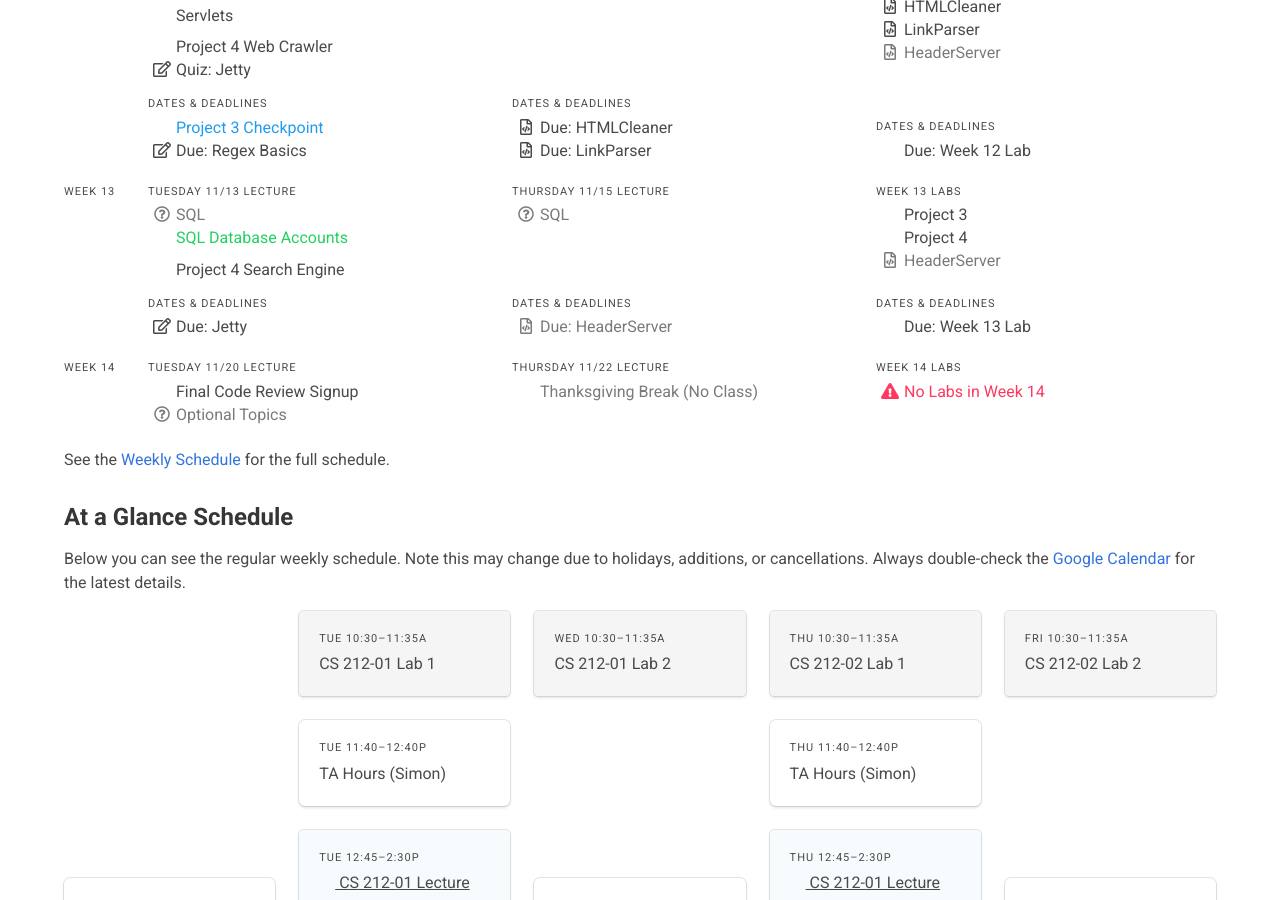
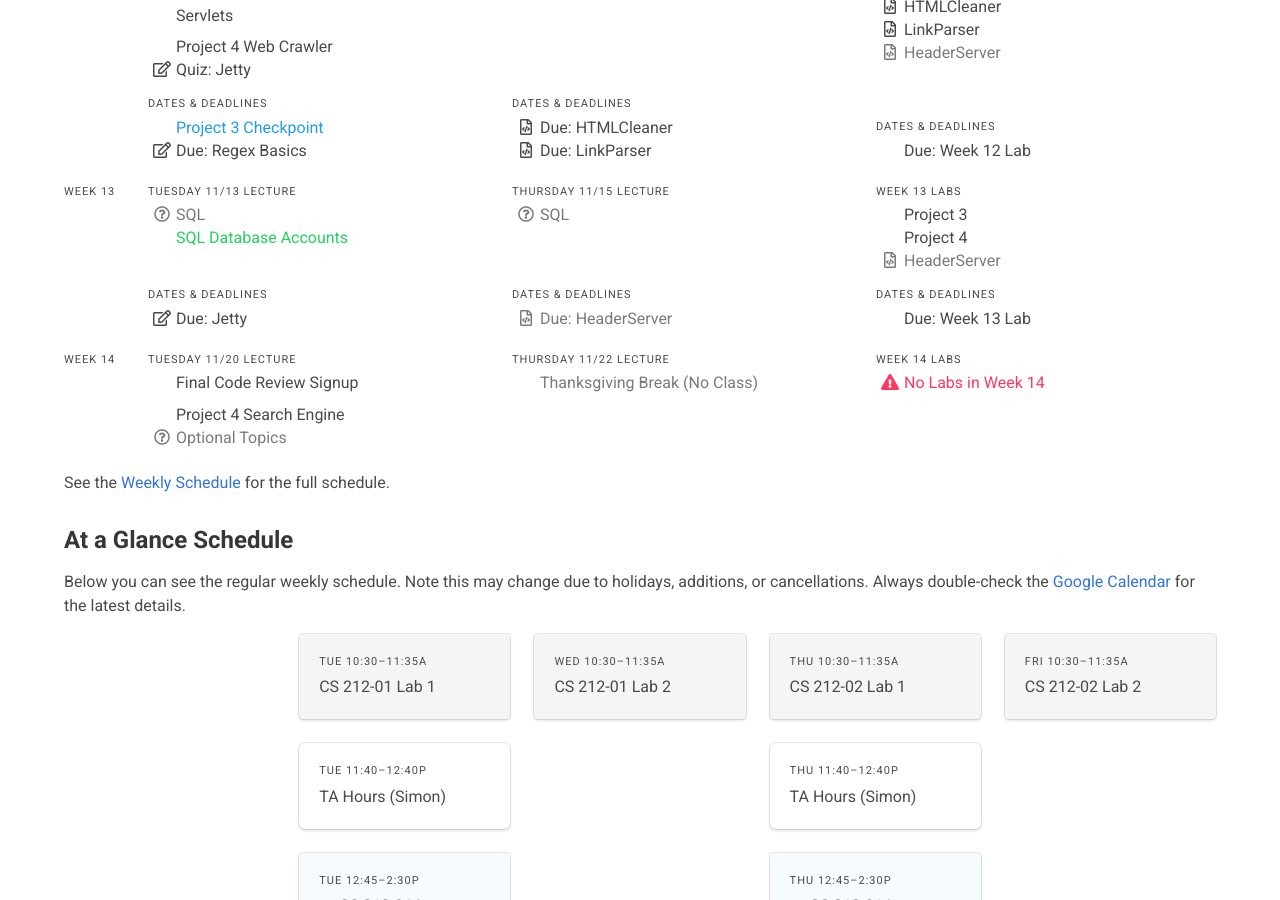
Before and after one commit to usf-cs212-fall2018/usf-cs212-fall2018.github.io, a Jekyll site: the page built from index.html, in a window 1280 px wide and 900 px high, scrolled down 538 px. Built offline with Jekyll 4.4.1, drawn with Linux system fonts in a browser that asks for light colours; nearby versions of some CDN libraries; some of the changed lines change nothing that is shown.

Commit message:
Moving discussion.

```diff
--- a/_data/schedule.yml
+++ b/_data/schedule.yml
@@ -877,10 +877,6 @@
         link: 'https://usfca.instructure.com/courses/1579367/pages/database-accounts'
         icon: 'far fa-database'
         type: 'success'
-      - text: 'Project 4 Search Engine'
-        link: 'https://usf-cs212-fall2018.github.io/guides/project-4.html'
-        icon: 'far fa-project-diagram'
-        bump: true
       deadlines:
       - date: false
         text: 'Due: Jetty'
@@ -921,6 +917,10 @@
       - text: 'Final Code Review Signup'
         link: 'https://usf-cs212-fall2018.github.io/guides/final-code-review.html'
         icon: 'far fa-info-circle'
+      - text: 'Project 4 Search Engine'
+        link: 'https://usf-cs212-fall2018.github.io/guides/project-4.html'
+        icon: 'far fa-project-diagram'
+        bump: true
       - text: 'Optional Topics'
         link: false
         icon: 'far fa-question-circle'
```
